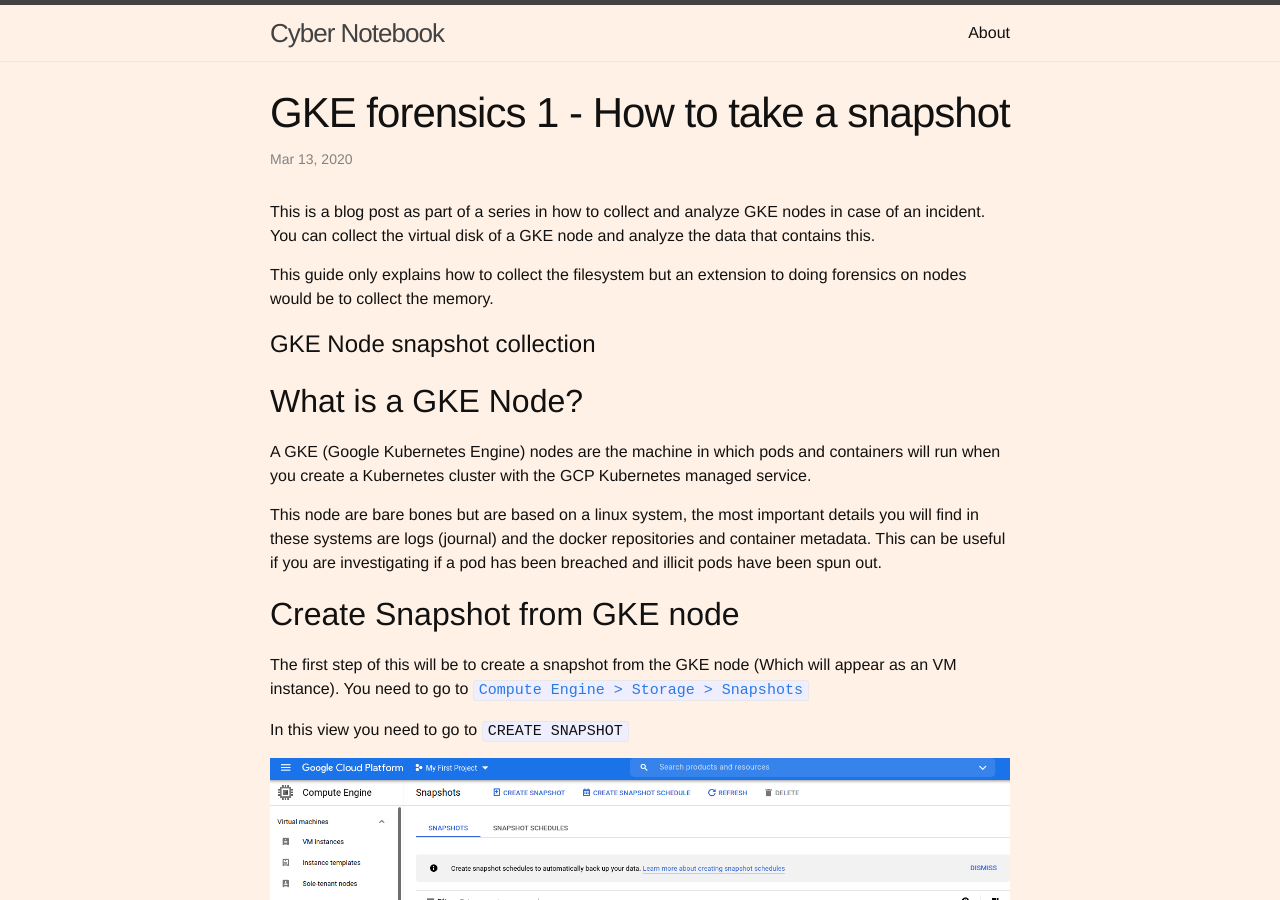
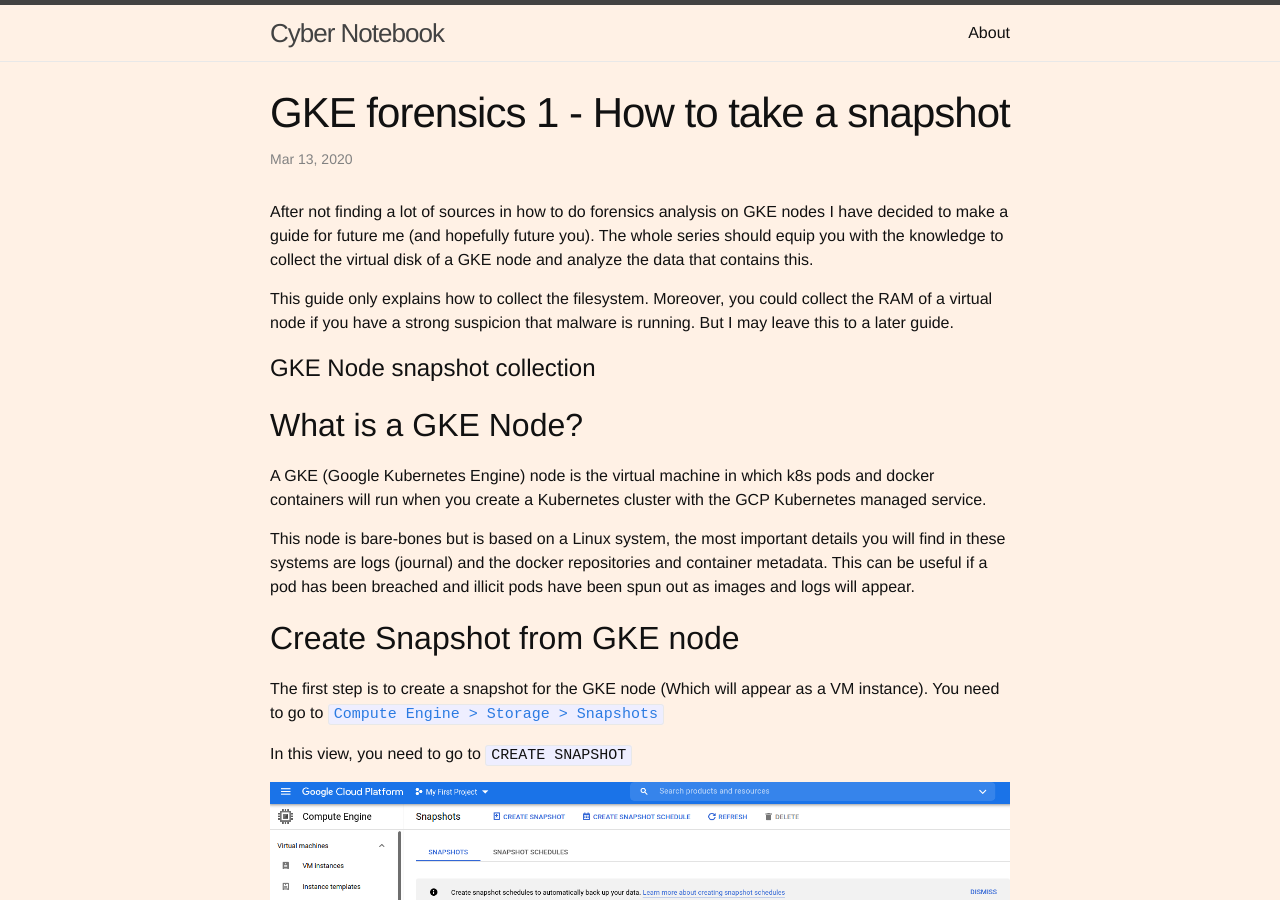
Before and after one commit to MarcoJMancini/marcojmancini.github.io, a Jekyll site: the page built from _posts/2020-03-13-GKE-forensics-1.markdown, in a window 1280 px wide and 900 px high. Built offline with Jekyll 4.4.1, drawn with Linux system fonts in a browser that asks for light colours; some of the changed text lies outside the part shown.

Commit message:
Fixed words with grammarly

```diff
--- a/_posts/2020-03-13-GKE-forensics-1.markdown
+++ b/_posts/2020-03-13-GKE-forensics-1.markdown
@@ -7,24 +7,22 @@ published: true
 
 ---
 
+After not finding a lot of sources in how to do forensics analysis on GKE nodes I have decided to make a guide for future me (and hopefully future you). The whole series should equip you with the knowledge to collect the virtual disk of a GKE node and analyze the data that contains this.
 
-This is a blog post as part of a series in how to collect and analyze GKE nodes in case of an incident. You can collect the virtual disk of a GKE node and analyze the data that contains this.
-
-This guide only explains how to collect the filesystem but an extension to doing forensics on nodes would be to collect the memory.
-
+This guide only explains how to collect the filesystem. Moreover, you could collect the RAM of a virtual node if you have a strong suspicion that malware is running. But I may leave this to a later guide.
 # GKE Node snapshot collection
 
 ## What is a GKE Node?
 
-A GKE (Google Kubernetes Engine) nodes are the machine in which pods and containers will run when you create a Kubernetes cluster with the GCP Kubernetes managed service.
+A GKE (Google Kubernetes Engine) node is the virtual machine in which k8s pods and docker containers will run when you create a Kubernetes cluster with the GCP Kubernetes managed service.
 
-This node are bare bones but are based on a linux system, the most important details you will find in these systems are logs (journal) and the docker repositories and container metadata. This can be useful if you are investigating if a pod has been breached and illicit pods have been spun out.
+This node is bare-bones but is based on a Linux system, the most important details you will find in these systems are logs (journal) and the docker repositories and container metadata. This can be useful if a pod has been breached and illicit pods have been spun out as images and logs will appear.
 
 ## Create Snapshot from GKE node
 
-The first step of this will be to create a snapshot from the GKE node (Which will appear as an VM instance). You need to go to [`Compute Engine > Storage > Snapshots`](https://console.cloud.google.com/compute/snapshots)
+The first step is to create a snapshot for the GKE node (Which will appear as a VM instance). You need to go to [`Compute Engine > Storage > Snapshots`](https://console.cloud.google.com/compute/snapshots)
 
-In this view you need to go to `CREATE SNAPSHOT`
+In this view, you need to go to `CREATE SNAPSHOT`
 
 ![Screenshot_from_2021-03-13_15-31-27.png](/images/a6882c7d55f649ae826f200e4d352d0c/Screenshot_from_2021-03-13_15-31-27.png)
 
@@ -87,9 +85,9 @@ From here you can download the file into your filesystem and initiate the invest
 
 # Conclusions
 
-**This process can be used for any virtual machine in GCP, not only GKE.** Collecting a file that can be used for forensics is not a straightforward process but with this mini guide you should be able to do it without much problem.
+**This process can be used for any virtual machine in GCP, not only GKE.** Collecting a file that can be used for forensics is not a straightforward process but with this mini-guide, you should be able to do it without much problem.
 
-I will see you in the next piece of this guide, in which we will learn to extract and mount the VMDK file created in the guide.
+I will see you in the next piece of this guide, in which we will learn to extract and mount the VMDK file.
 
 [GKE forensics 2 - How to Extract and Mount GKE VMDK files](https://www.notion.so/GKE-forensics-2-How-to-Extract-and-Mount-GKE-VMDK-files-1b0a1d9ae98d4cc3a4b7506dbe38dc99)
 
```
Also changed, not shown: other parts of _posts/2020-03-13-GKE-forensics-1.markdown (+7 -7 lines).
